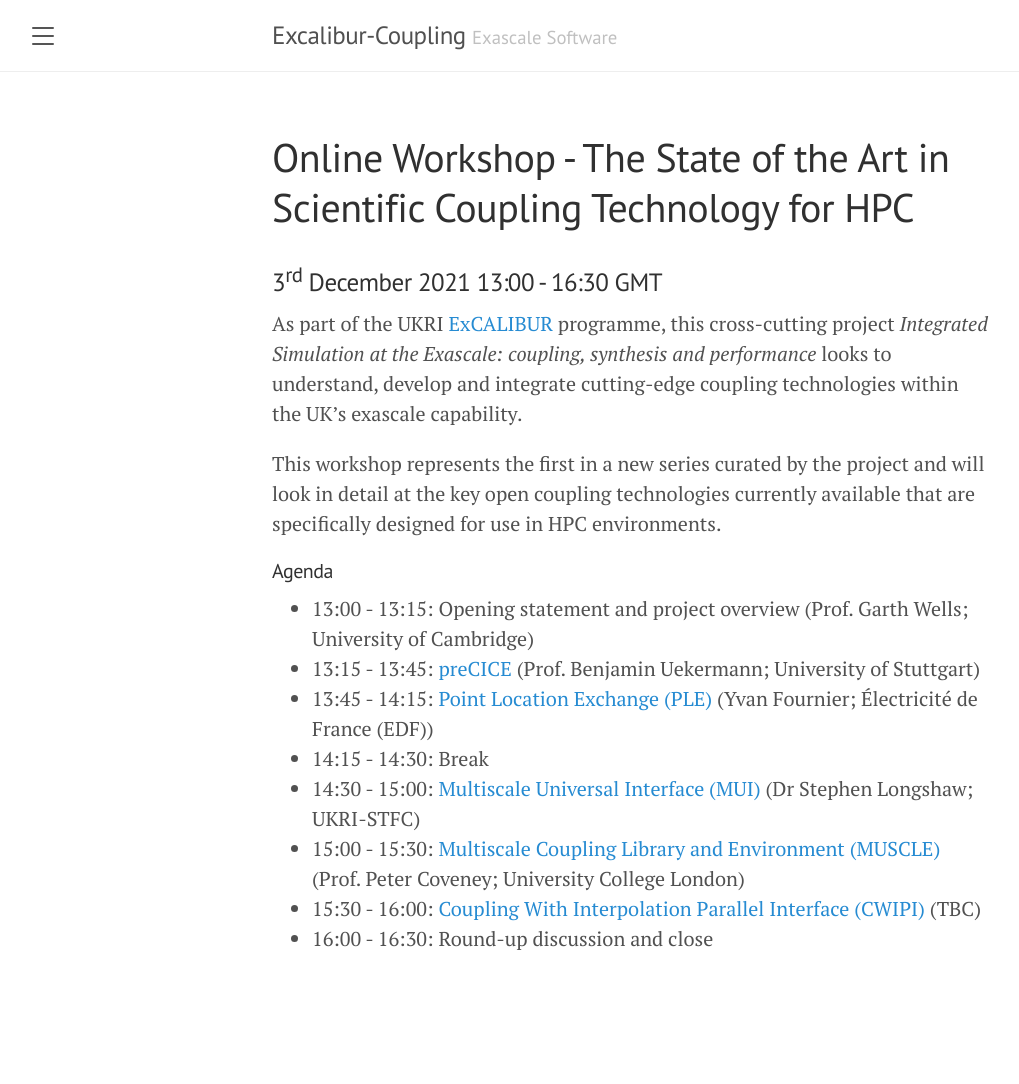
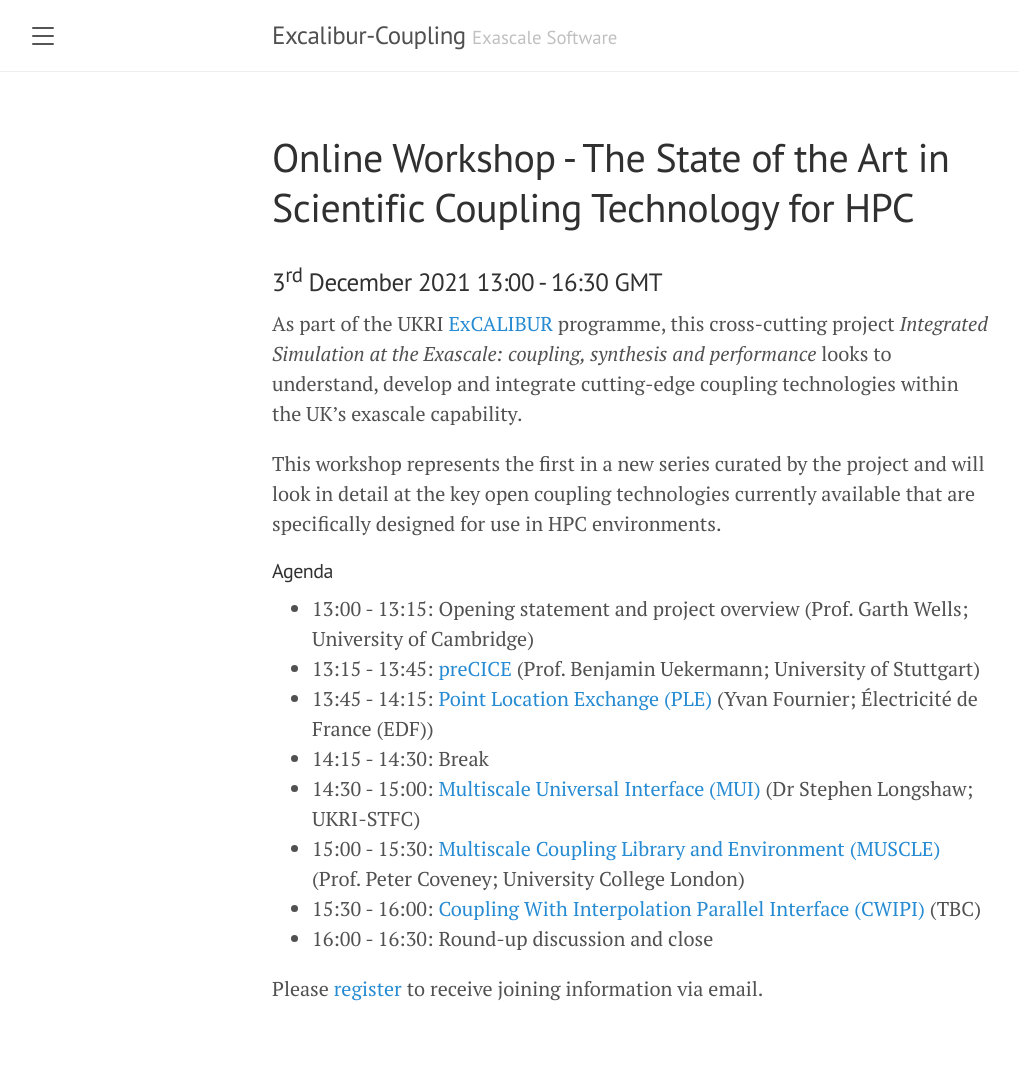
Before and after one commit to Excalibur-Coupling/excalibur-coupling.github.io, a Jekyll site: the page built from workshop1.md, in a window 1280 px wide. Shown: the whole page, without its empty margins (8-1027 px from the left). Built offline with Jekyll 4.4.1, drawn with Linux system fonts in a browser that asks for light colours; before the commit the page ends 1034 px from its top, so only the background shows below that.

Commit message:
Add eventbrite registration

```diff
--- a/workshop1.md
+++ b/workshop1.md
@@ -19,3 +19,5 @@ This workshop represents the first in a new series curated by the project and wi
 - 15:00 - 15:30: [Multiscale Coupling Library and Environment (MUSCLE)](https://muscle3.readthedocs.io/en/latest/) (Prof. Peter Coveney; University College London)
 - 15:30 - 16:00: [Coupling With Interpolation Parallel Interface (CWIPI)](http://sites.onera.fr/cwipi) (TBC)
 - 16:00 - 16:30: Round-up discussion and close
+
+Please [register](https://www.eventbrite.co.uk/e/excalibur-workshop-on-state-of-the-art-in-coupling-software-tickets-186835609337) to receive joining information via email.
```
